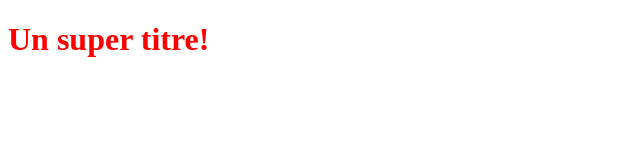
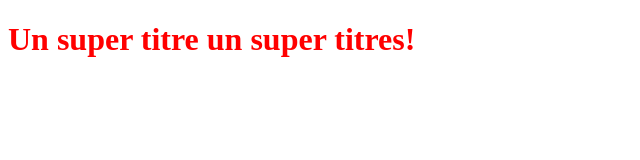
Before and after one commit to EloiseDoucin/EloiseDoucin, a plain HTML site: page index.html in a window 1280 px wide. Shown: the whole page, without its empty margins (0-640 px from the left). Drawn offline with Linux system fonts and the light colour scheme.

Commit message:
Modification tritre H2

```diff
--- a/index.html
+++ b/index.html
@@ -5,6 +5,6 @@
     <link rel="stylesheet" type="text/css" href="styles.css">
 </head>
 <body>
-    <h1>Un super titre!</h1>
+    <h1>Un super titre un super titres!</h1>
 </body>
 </html>
```
